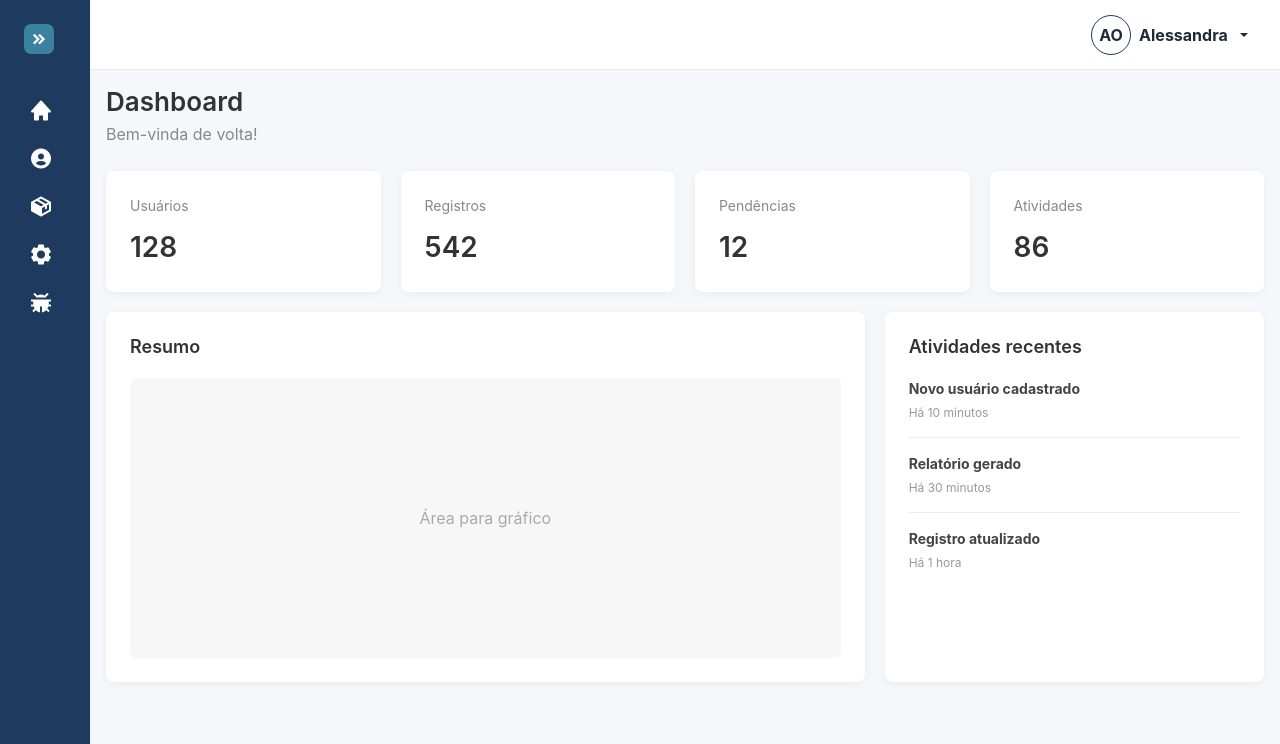
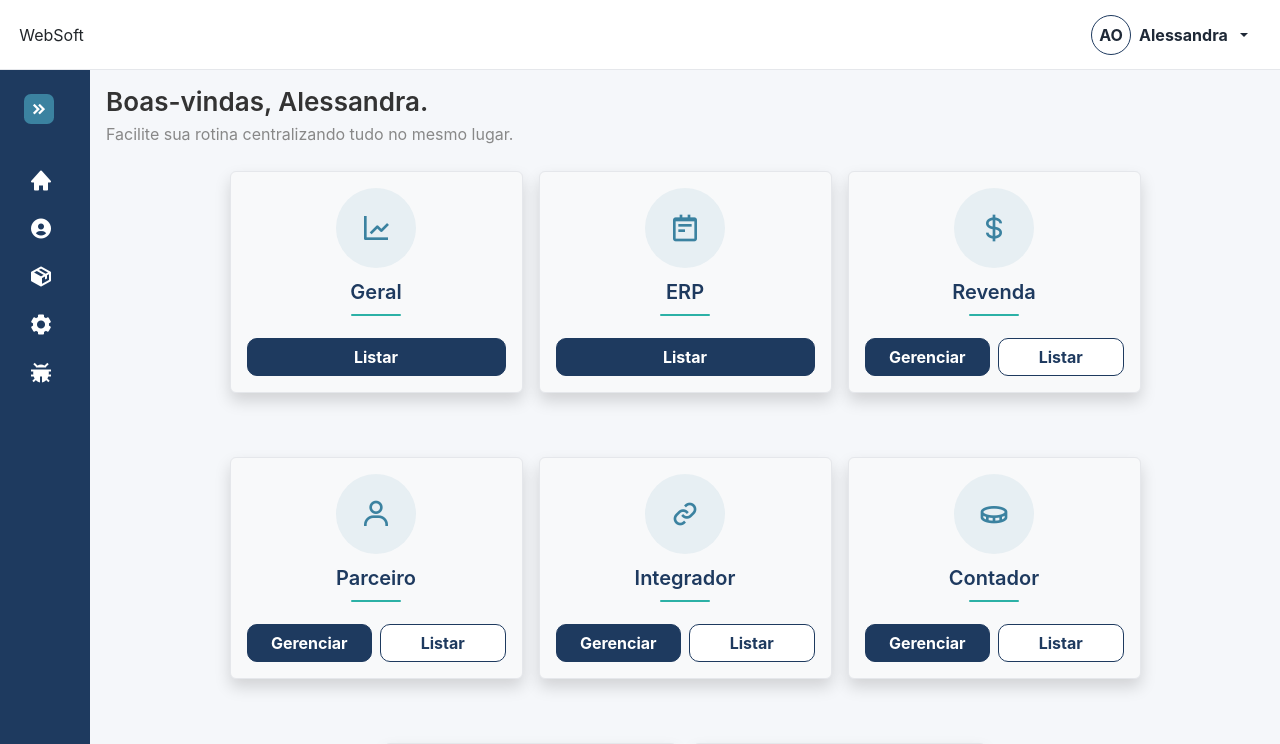
Before and after one commit to itsale-o/gerenciamento-usuarios, a React (Vite) app in the folder frontend/: page /dashboard in a window 1280 px wide. Shown: the top 744 px of the page. Built offline with nearby package versions, Linux system fonts and the light colour scheme.

Commit message:
Mudanças

```diff
--- /dev/null
+++ b/frontend/src/components/Card/Card.css
@@ -0,0 +1,98 @@
+.card {
+    display: flex;
+    flex-direction: column;
+    align-items: center;
+    justify-content: center;
+    width: 293px;
+    padding: 24px;
+    background-color: var(--surface-color);
+    color: var(--text-color);
+    border: 1px solid var(--border-color);
+    border-radius: 16px;
+    box-shadow: 0 4px 12px rgba(31, 41, 55, 0.05);
+    transition: transform 0.2s ease, box-shadow 0.2s ease;
+}
+
+.card-header,
+.card-footer {
+    width: 100%;
+    display: flex;
+    align-items: center;
+    justify-content: center;
+    border: none;
+    background-color: transparent;
+    padding: 0;
+}
+
+.card-header {
+    margin-bottom: 12px;
+}
+
+.card-icon {
+    display: flex;
+    align-items: center;
+    justify-content: center;
+    width: 80px;
+    height: 80px;
+    border-radius: 50%;
+    background-color: rgba(59, 130, 160, 0.09);
+    color: var(--secondary-color);
+}
+
+.card-icon i {
+    font-size: 2rem;
+}
+
+.card h2 {
+    margin: 0;
+    color: var(--primary-color);
+    font-size: 1.25rem;
+    font-weight: 600;
+    text-align: center;
+}
+
+.card-accent {
+    width: 50px;
+    height: 2px;
+    margin: 10px auto 22px;
+    background-color: var(--accent-color);
+    border-radius: 999px;
+}
+
+.card-footer {
+    display: flex;
+    flex-direction: row;
+    align-items: center;
+    gap: 0.5rem;
+    margin-top: auto;
+}
+
+.card-footer .btn {
+    flex: 1;
+    border-radius: 10px;
+    white-space: nowrap;
+}
+
+.card-footer .btn.button1 {
+    background-color: var(--primary-color);
+    color: var(--surface-color);
+    border: 1px solid var(--primary-color);
+    transition: background-color 0.2s ease, border-color 0.2s ease;
+}
+
+.card-footer .btn.button1:hover {
+    background-color: var(--login-btn-hover);
+    border-color: var(--login-btn-hover);
+}
+
+.card-footer .btn.button2 {
+    background-color: var(--surface-color);
+    color: var(--primary-color);
+    border: 1px solid var(--primary-color);
+    transition: background-color 0.2s ease, color 0.2s ease;
+}
+
+.card-footer .btn.button2:hover {
+    background-color: var(--primary-color);
+    color: var(--surface-color);
+}
--- /dev/null
+++ b/frontend/src/components/Card/Card.jsx
@@ -0,0 +1,33 @@
+import "./Card.css";
+import { Link } from "react-router-dom";
+
+
+function Card({ title, icon, button1, button2, classColor }) {
+    return (
+        <div className={`card shadow p-3 mb-5 bg-body-tertiary rounded ${classColor}`}>
+            <div className="card-header">
+                <div className="card-icon">
+                    {icon}
+                </div>
+            </div>
+
+            <h2>{title}</h2>
+            <div className="card-accent"></div>
+
+            <div className="card-footer">
+                {button1 && (
+                    <Link className="btn button1" to={button1.url}>
+                        {button1.label}
+                    </Link>
+                )}
+                {button2 && (
+                    <Link className="btn button2" to={button2.url}>
+                        {button2.label}
+                    </Link>
+                )}
+            </div>
+        </div>
+    )
+}
+
+export default Card;
--- a/frontend/src/components/Header/Header.css
+++ b/frontend/src/components/Header/Header.css
@@ -3,7 +3,7 @@
     background: var(--surface-color);
     border-bottom: 1px solid var(--border-color);
     display: flex;
-    justify-content: flex-end;
+    justify-content: space-between;
     align-items: center;
     padding: 0 1.2rem;
 }
--- a/frontend/src/components/Header/Header.jsx
+++ b/frontend/src/components/Header/Header.jsx
@@ -20,6 +20,9 @@ function Header() {
 
     return (
         <nav className="header">
+            <div className="header-logo">
+                WebSoft
+            </div>
             <div className="header-menu">
                 <div className="dropdown" ref={dropdownRef}>
                     <button
--- a/frontend/src/components/Layout/Layout.css
+++ b/frontend/src/components/Layout/Layout.css
@@ -1,13 +1,15 @@
 .layout {
     display: flex;
+    flex-direction: column;
     min-height: 100vh;
 }
 
 .layout-main {
-    flex: 1;
+    display: flex;
     min-width: 0;
 }
 
 .layout-content {
+    width: 100%;
     padding: 1rem;
 }
--- a/frontend/src/components/Layout/Layout.jsx
+++ b/frontend/src/components/Layout/Layout.jsx
@@ -6,9 +6,9 @@ import "./Layout.css";
 function Layout() {
     return (
         <div className="layout">
-            <Sidebar />
+            <Header />
             <div className="layout-main">
-                <Header />
+                <Sidebar />
 
                 <main className="layout-content">
                     <Outlet />
--- a/frontend/src/pages/Dashboard/Dashboard.css
+++ b/frontend/src/pages/Dashboard/Dashboard.css
@@ -140,3 +140,11 @@
         grid-template-columns: 1fr;
     }
 }
+
+.cards {
+    display: flex;
+    align-items: center;
+    justify-content: center;
+    flex-wrap: wrap;
+    gap: 1rem;
+}
--- a/frontend/src/pages/Dashboard/Dashboard.jsx
+++ b/frontend/src/pages/Dashboard/Dashboard.jsx
@@ -1,13 +1,113 @@
 import './Dashboard.css';
 
+import Card from '../../components/Card/Card';
 
 function Dashboard() {
     return (
         <>
             <div className="page-title">
-                <h1>Dashboard</h1>
-                <p>Bem-vinda de volta!</p>
+                <h1>Boas-vindas, Alessandra.</h1>
+                <p>Facilite sua rotina centralizando tudo no mesmo lugar.</p>
             </div>
+
+            <div className="cards">
+                <Card
+                    title="Geral"
+                    icon={<i className='bx bx-line-chart'></i>}
+                    button1={{
+                        label: "Listar",
+                        url:"/"
+                    }}
+                />
+
+                <Card
+                    title="ERP"
+                    icon={<i class='bx bx-notepad'></i>}
+                    button1={{
+                        label: "Listar",
+                        url:"/"
+                    }}
+                />
+
+                <Card
+                    title="Revenda"
+                    icon={<i class='bx bx-dollar'></i>}
+                    button1={{
+                        label: "Gerenciar",
+                        url:"/"
+                    }}
+                    button2={{
+                        label: "Listar",
+                        url:"/"
+                    }}
+                />
+
+                <Card
+                    title="Parceiro"
+                    icon={<i class='bx bx-user'></i>}
+                    button1={{
+                        label: "Gerenciar",
+                        url:"/"
+                    }}
+                    button2={{
+                        label: "Listar",
+                        url:"/"
+                    }}
+                />
+
+                <Card
+                    title="Integrador"
+                    icon={<i class='bx bx-link' ></i>}
+                    button1={{
+                        label: "Gerenciar",
+                        url:"/"
+                    }}
+                    button2={{
+                        label: "Listar",
+                        url:"/"
+                    }}
+                />
+
+                <Card
+                    title="Contador"
+                    icon={<i class='bx bx-coin' ></i>}
+                    button1={{
+                        label: "Gerenciar",
+                        url:"/"
+                    }}
+                    button2={{
+                        label: "Listar",
+                        url:"/"
+                    }}
+                />
+
+                <Card
+                    title="Consultor"
+                    icon={<i class='bx bx-message-rounded'></i>}
+                    button1={{
+                        label: "Gerenciar",
+                        url:"/"
+                    }}
+                    button2={{
+                        label: "Listar",
+                        url:"/"
+                    }}
+                />
+
+                <Card
+                    title="Suporte"
+                    icon={<i class='bx bx-headphone' ></i>}
+                    button1={{
+                        label: "Gerenciar",
+                        url:"/"
+                    }}
+                    button2={{
+                        label: "Listar",
+                        url:"/"
+                    }}
+                />
+            </div>
+
 
 
             <section className="stats-grid">
```
